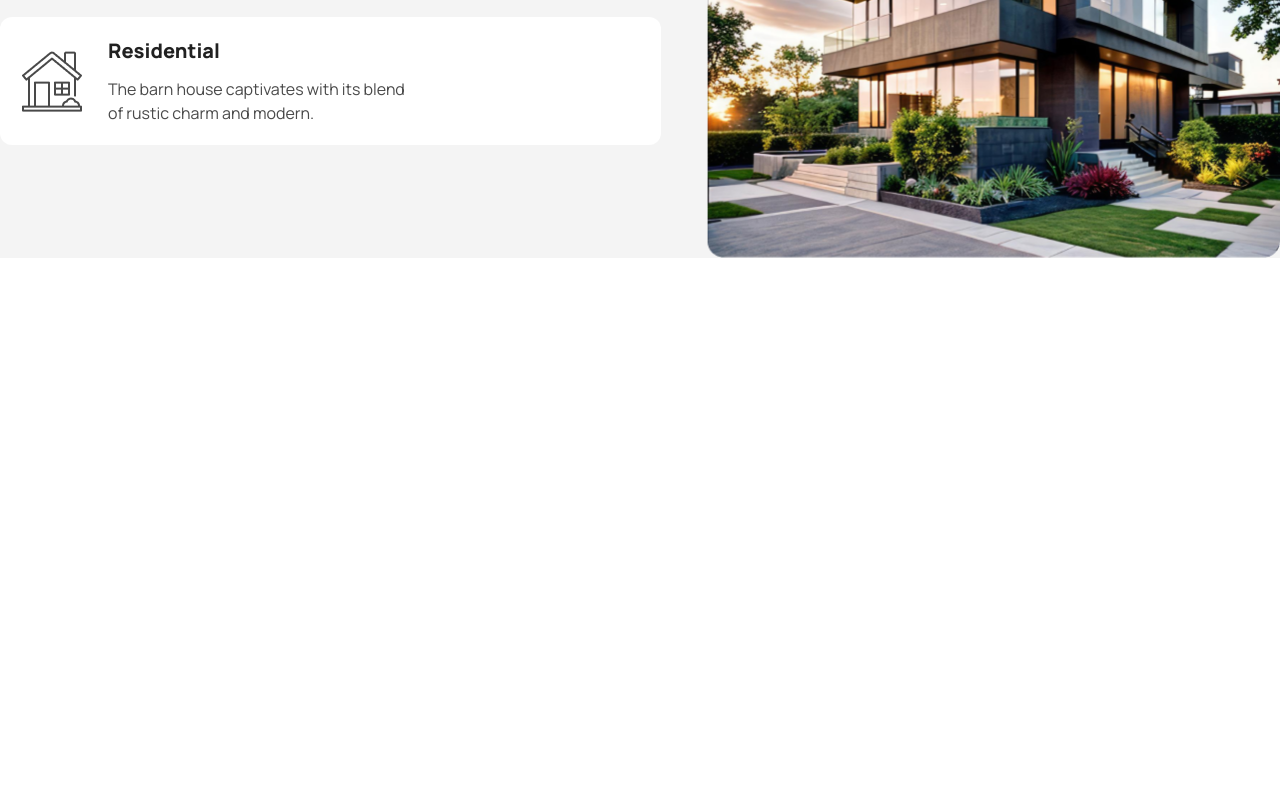
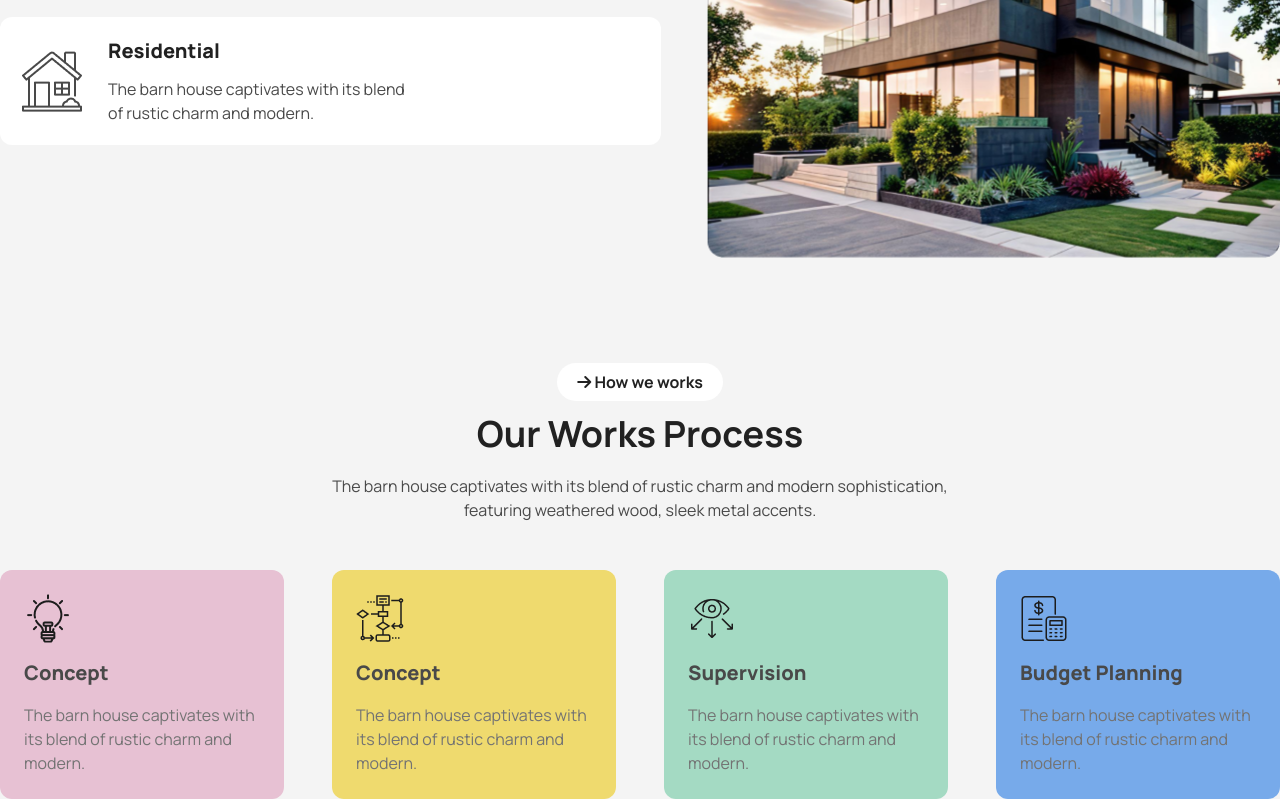
Before and after one commit to shaimazerin46/assignment_three, a plain HTML site: page index.html in a window 1280 px wide. Shown: the part 1221-2020 px from the top of the page. Before the commit the page ends 1479 px from the top, so only its background shows below. Drawn offline with nearby package versions, Linux system fonts and the light colour scheme.

Commit message:
work process section done

```diff
--- a/index.html
+++ b/index.html
@@ -151,6 +151,52 @@
             </div>
 
          </section>
+         <!-- about section done -->
+
+         <!-- work process section start -->
+          <section class="lg:pt-28 pt-10 bg-[#f4f4f4]">
+
+            <div class="container mx-auto space-y-12">
+                <div class="text-center space-y-5">
+                    <span class="px-5 py-2 bg-white rounded-3xl text-base font-bold">
+                        <i class="fa-solid fa-arrow-right"></i>
+                        How we works
+                    </span>
+                    <h3 class="font-bold text-4xl">Our Works Process</h3>
+                    <p class="text-dark-2 font-base max-w-2xl mx-auto">The barn house captivates with its blend of rustic charm and modern sophistication, featuring weathered wood, sleek metal accents.</p>
+                </div>
+
+                <!-- card start -->
+
+                <div class="lg:grid lg:grid-cols-4 grid-cols-1 gap-12 lg:p-0 p-5 lg:space-y-0 space-y-6">
+                    <div class="p-6 space-y-4 bg-[#E7C1D3] rounded-xl ">
+                        <img src="assets/concept.png" alt="">
+                        <h4 class="font-extrabold text-xl text-dark-2">Concept</h4>
+                        <p class="text-base text-dark-3">The barn house captivates with its blend of rustic charm and modern.</p>
+                    </div>
+                    <div class="p-6 space-y-4 bg-[#EFDA6E] rounded-xl">
+                        <img src="assets/flow-chart.png" alt="">
+                        <h4 class="font-extrabold text-xl text-dark-2">Concept</h4>
+                        <p class="text-base text-dark-3">The barn house captivates with its blend of rustic charm and modern.</p>
+                    </div>
+                    <div class="p-6 space-y-4 bg-[#A4DAC3] rounded-xl">
+                        <img src="assets/vision.png" alt="">
+                        <h4 class="font-extrabold text-xl text-dark-2">Supervision</h4>
+                        <p class="text-base text-dark-3">The barn house captivates with its blend of rustic charm and modern.</p>
+                    </div>
+                    <div class="p-6 space-y-4 bg-[#77AAEA] rounded-xl">
+                        <img src="assets/budget-planning.png" alt="">
+                        <h4 class="font-extrabold text-xl text-dark-2">Budget Planning</h4>
+                        <p class="text-base text-dark-3">The barn house captivates with its blend of rustic charm and modern.</p>
+                    </div>
+                </div>
+
+            </div>
+
+          </section>
+          <!-- work process section end -->
+
+
     </main>
 
 </body>
```
